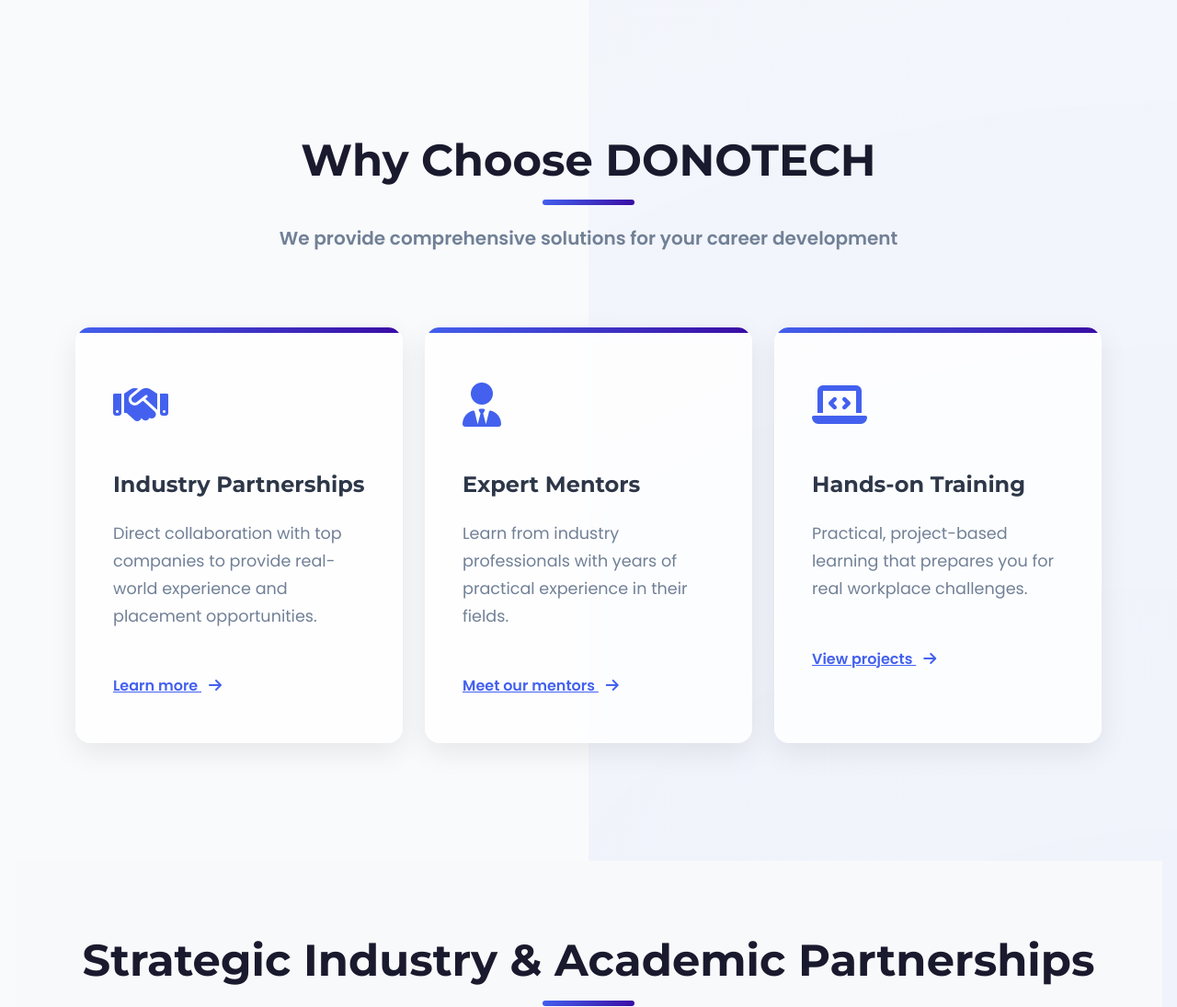
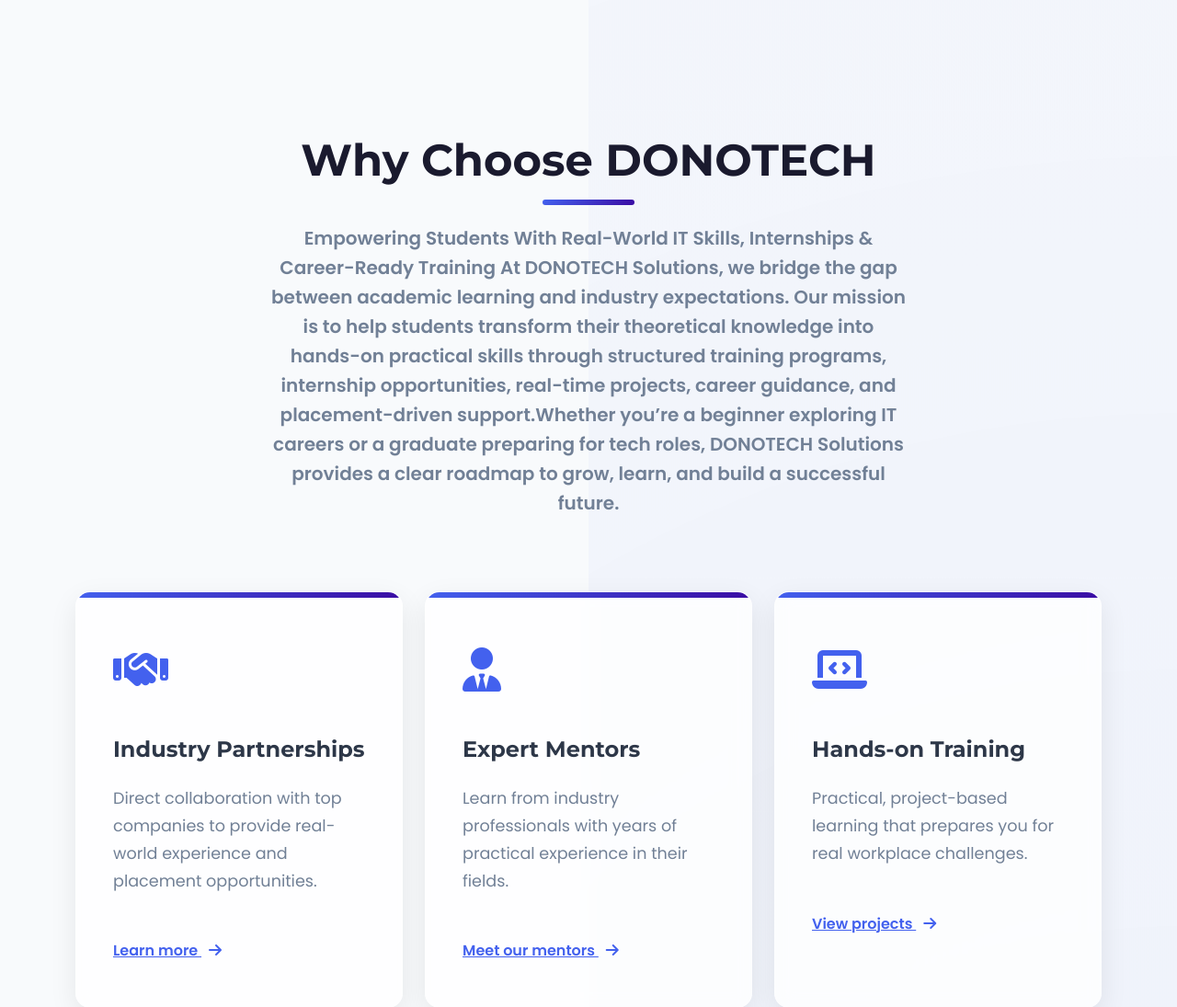
Before and after one commit to donthireddybhargavi69-dev/Dono_Tech_Solutions, a Django app: page / in a window 1280 px wide. Shown: the part 936-2031 px from the top of the page at 92% size. Run offline with Django 5.2, Linux system fonts and the light colour scheme; data comes from the database, SQL or seed files in the repository; parts of the project's set-up code (start-up, migrations or seed data) failed here and were passed over.

Commit message:
Update home.html

```diff
--- a/templates/home.html
+++ b/templates/home.html
@@ -884,7 +884,7 @@
     <div class="container">
         <div class="section-title" data-aos="fade-up">
             <h2>Why Choose DONOTECH</h2>
-            <p>We provide comprehensive solutions for your career development</p>
+            <p>Empowering Students With Real-World IT Skills, Internships & Career-Ready Training At DONOTECH Solutions, we bridge the gap between academic learning and industry expectations. Our mission is to help students transform their theoretical knowledge into hands-on practical skills through structured training programs, internship opportunities, real-time projects, career guidance, and placement-driven support.Whether you’re a beginner exploring IT careers or a graduate preparing for tech roles, DONOTECH Solutions provides a clear roadmap to grow, learn, and build a successful future.</p>
         </div>
 
         <div class="row g-4">
```
